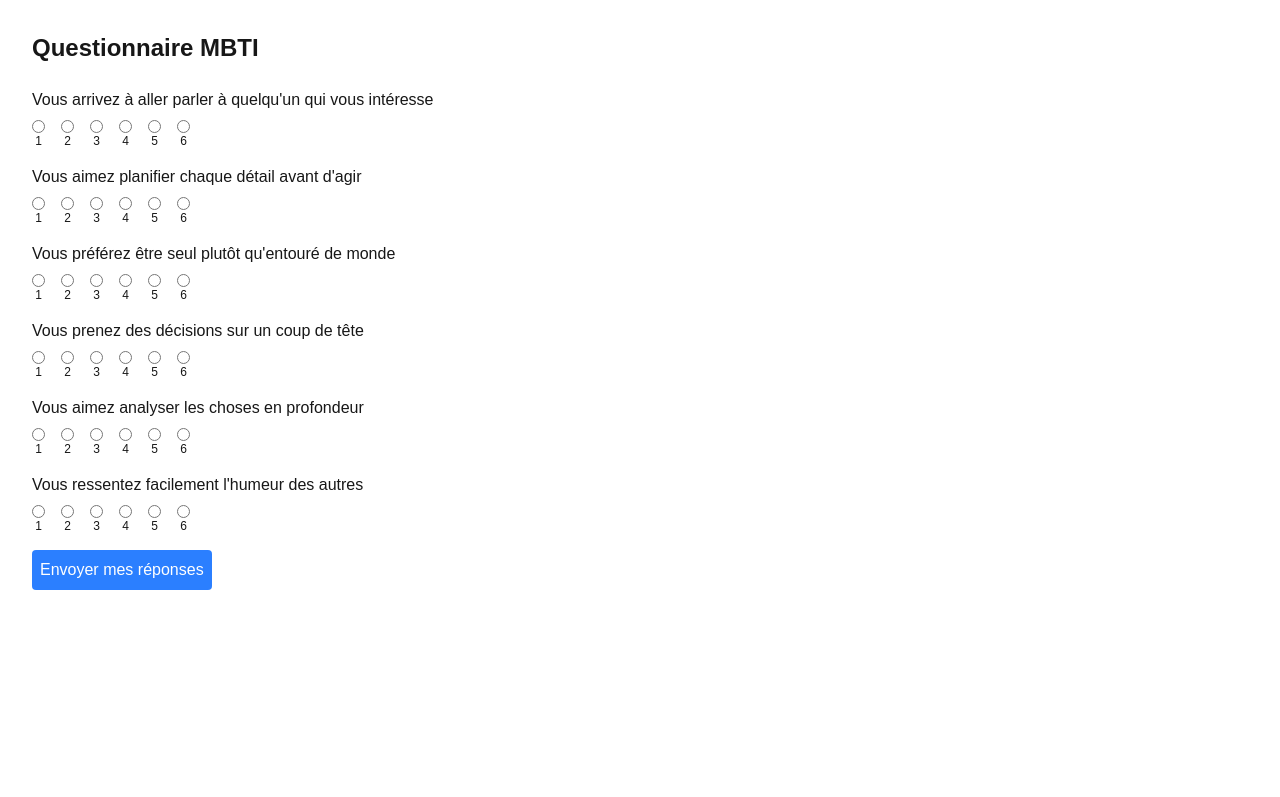
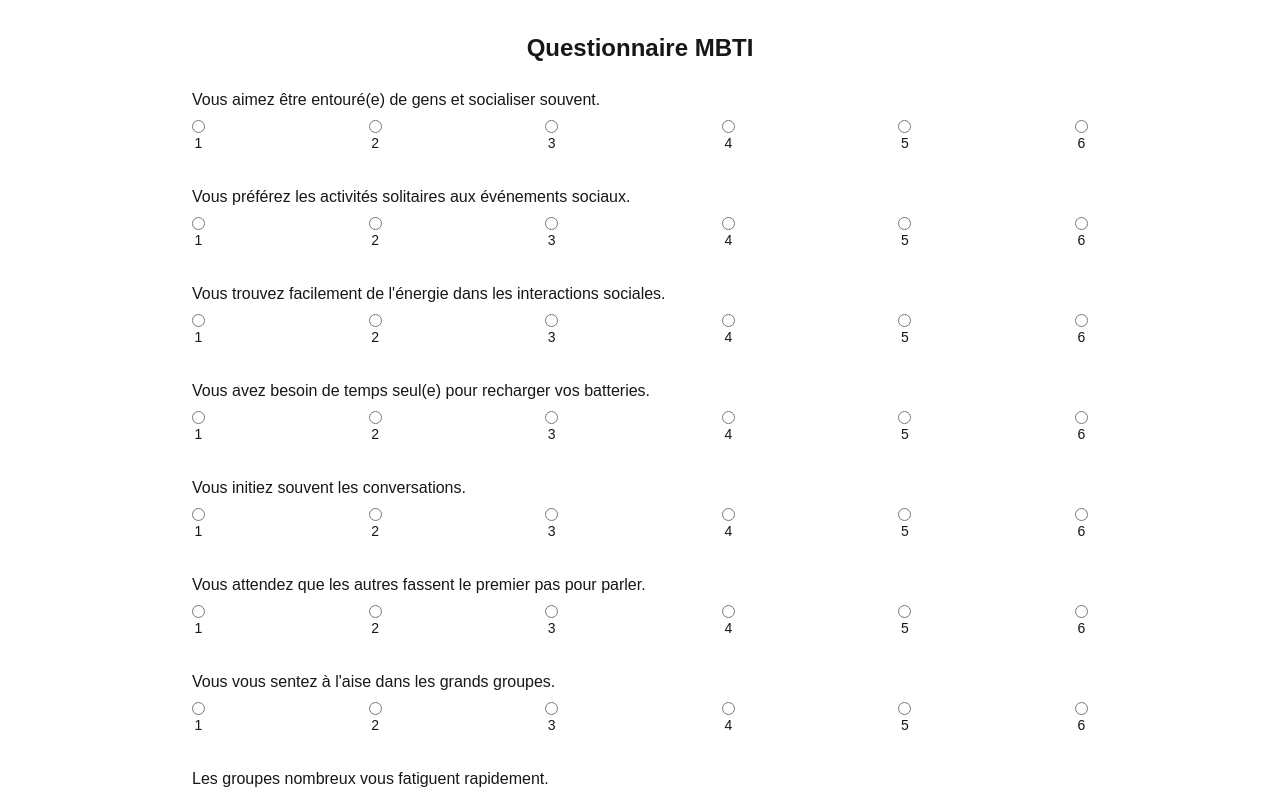
Before and after one commit to rodm71/mbti_ai, a Next.js app in the folder frontend/: page /mbti in a window 1280 px wide. Shown: the top 797 px of the page. Built offline with nearby package versions, Linux system fonts and the light colour scheme.

Commit message:
affichage des 50 questions avec radio boutons

```diff
--- a/frontend/src/app/mbti/page.tsx
+++ b/frontend/src/app/mbti/page.tsx
@@ -1,84 +1,39 @@
-"use client"; // Ce composant tourne côté navigateur
+"use client";   // Dit à Next.js : ce composant tourne côté navigateur ➜ autorise les hooks et localStorage
 
-import { useState } from "react";
+import { useState } from "react";               // Import du hook pour stocker
+import { questions } from "@/data/questions";   // Import des questions
 
 export default function MBTIPage() {
-  // La liste des questions
-  const questions = [
-    "Vous arrivez à aller parler à quelqu'un qui vous intéresse",
-    "Vous aimez planifier chaque détail avant d'agir",
-    "Vous préférez être seul plutôt qu'entouré de monde",
-    "Vous prenez des décisions sur un coup de tête",
-    "Vous aimez analyser les choses en profondeur",
-    "Vous ressentez facilement l'humeur des autres"
-  ];
+  const [responses, setResponses] = useState<Record<number, number>>({});       // Pour stocker les réponses
 
-  // state pour stocker les réponses : clé = index question, valeur = score (1-6)
-  const [answers, setAnswers] = useState<{ [key: number]: number }>({});
-
-  // Fonction pour gérer quand un radio bouton change
-  const handleChange = (questionIndex: number, value: number) => {
-    setAnswers({
-      ...answers,
-      [questionIndex]: value,
-    });
+  const handleChange = (questionId: number, value: number) => {                 // Màj des réponses quand on clic sur un bouton radio
+    setResponses((prev) => ({ ...prev, [questionId]: value }));
   };
 
-  // Soumission : affichage dans la console pour l'instant
-  const handleSubmit = async (e: React.FormEvent) => {
+  const handleSubmit = (e: React.FormEvent) => {
     e.preventDefault();
-    console.log("Réponses : ", answers);
-
-    // ✅ Récupère le JWT dans le localStorage
-    const token = localStorage.getItem("access_token");
-    if (!token) {
-        console.error("❌ Pas de token !");
-        return;
-    }
-
-    // ✅ Exemple : on calcule le type MBTI côté Front pour l'instant
-    // 👉 Ici tu mettras ta logique de calcul plus tard
-    const fakeType = "ENTJ"; // Ex : temporaire pour tester
-
-    try {
-        const res = await fetch("http://127.0.0.1:8000/mbti", {
-            method: "POST",
-            headers: {
-                "Content-Type": "application/json",
-                Authorization: `Bearer ${token}`,
-            },
-            body: JSON.stringify({
-                mbti_type: fakeType, // ⬅️ doit matcher ton MBTICreate
-            }),
-        });
-
-        const data = await res.json();
-        console.log("✅ Réponse FastAPI /mbti :", data);
-    } catch (err) {
-        console.error("❌ Erreur POST /mbti :", err);
-    }
+    console.log("✅ Réponses utilisateur :", responses);
   };
 
-
   return (
-    <main className="p-8">
+    <main className="p-8 flex flex-col items-center">
       <h1 className="text-2xl font-bold mb-6">Questionnaire MBTI</h1>
 
-      <form onSubmit={handleSubmit} className="space-y-6">
-        {questions.map((q, index) => (
-          <div key={index} className="mb-4">
-            <p className="mb-2">{q}</p>
-            <div className="flex gap-4">
-              {[1, 2, 3, 4, 5, 6].map((value) => (
-                <label key={value} className="flex flex-col items-center">
+      <form onSubmit={handleSubmit} className="flex flex-col gap-8 w-full max-w-4xl">
+        {questions.map((question) => (                                                      // Génération des questions
+          <div key={question.id} className="flex flex-col gap-2">
+            <p className="font-medium">{question.text}</p>
+            <div className="flex justify-between gap-4">
+              {[1, 2, 3, 4, 5, 6].map((value) => (                                         // 6 boutons radio par question
+                <label key={value} className="flex flex-col items-center text-sm">
                   <input
                     type="radio"
-                    name={`question-${index}`}
-                    value={value}
-                    checked={answers[index] === value}
-                    onChange={() => handleChange(index, value)}
+                    name={`question-${question.id}`}                                        // Oblige le navigateur à choisir une seule réponse par question
+                    value={value}                                                          // Le score (1 à 6)
+                    checked={responses[question.id] === value}                             // Affiche la réponse choisie
+                    onChange={() => handleChange(question.id, value)}
                   />
-                  <span className="text-xs">{value}</span>
+                  {value}
                 </label>
               ))}
             </div>
@@ -87,7 +42,7 @@ export default function MBTIPage() {
 
         <button
           type="submit"
-          className="bg-blue-500 text-white p-2 rounded"
+          className="mt-6 bg-blue-600 text-white px-6 py-2 rounded hover:bg-blue-700 transition"
         >
           Envoyer mes réponses
         </button>
```
